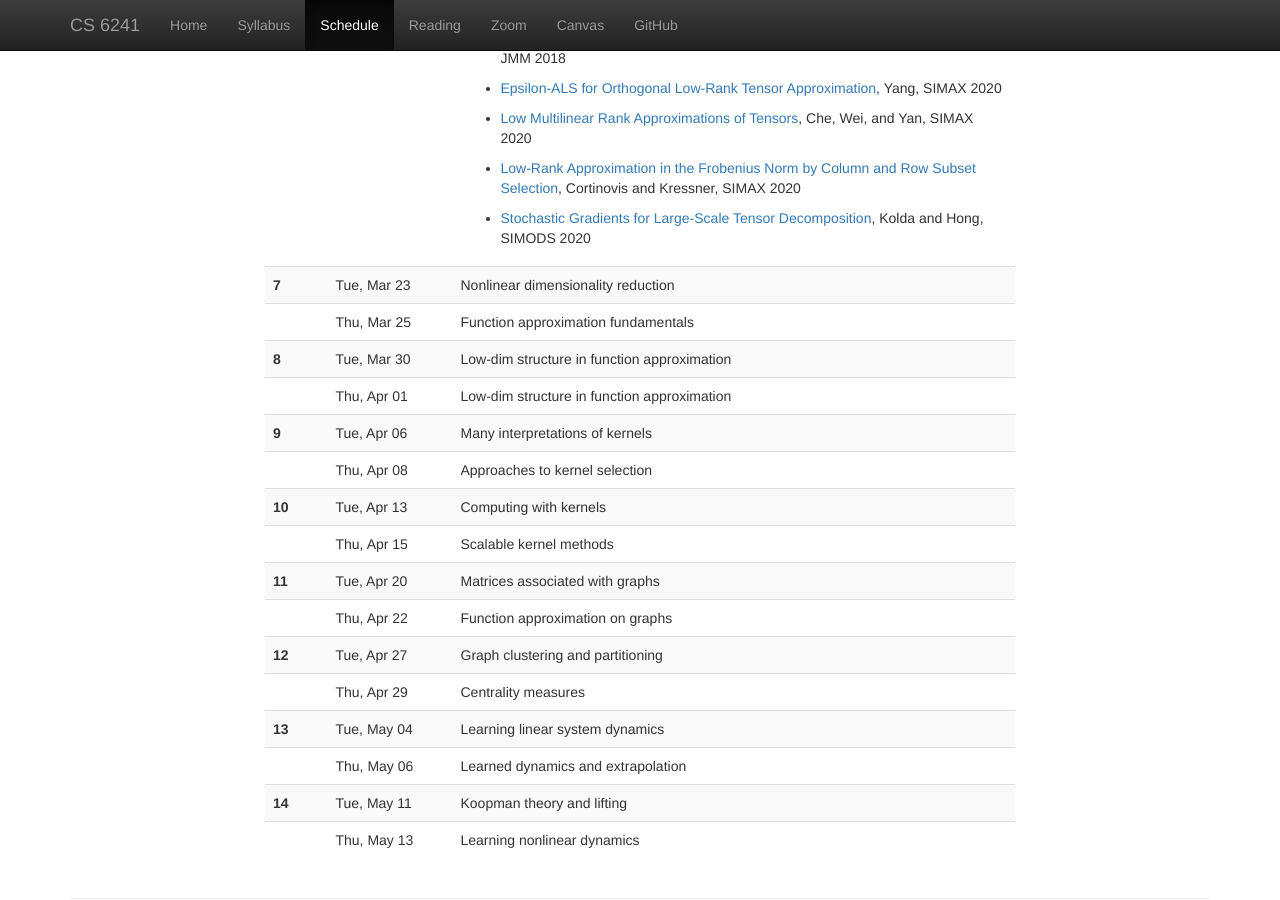
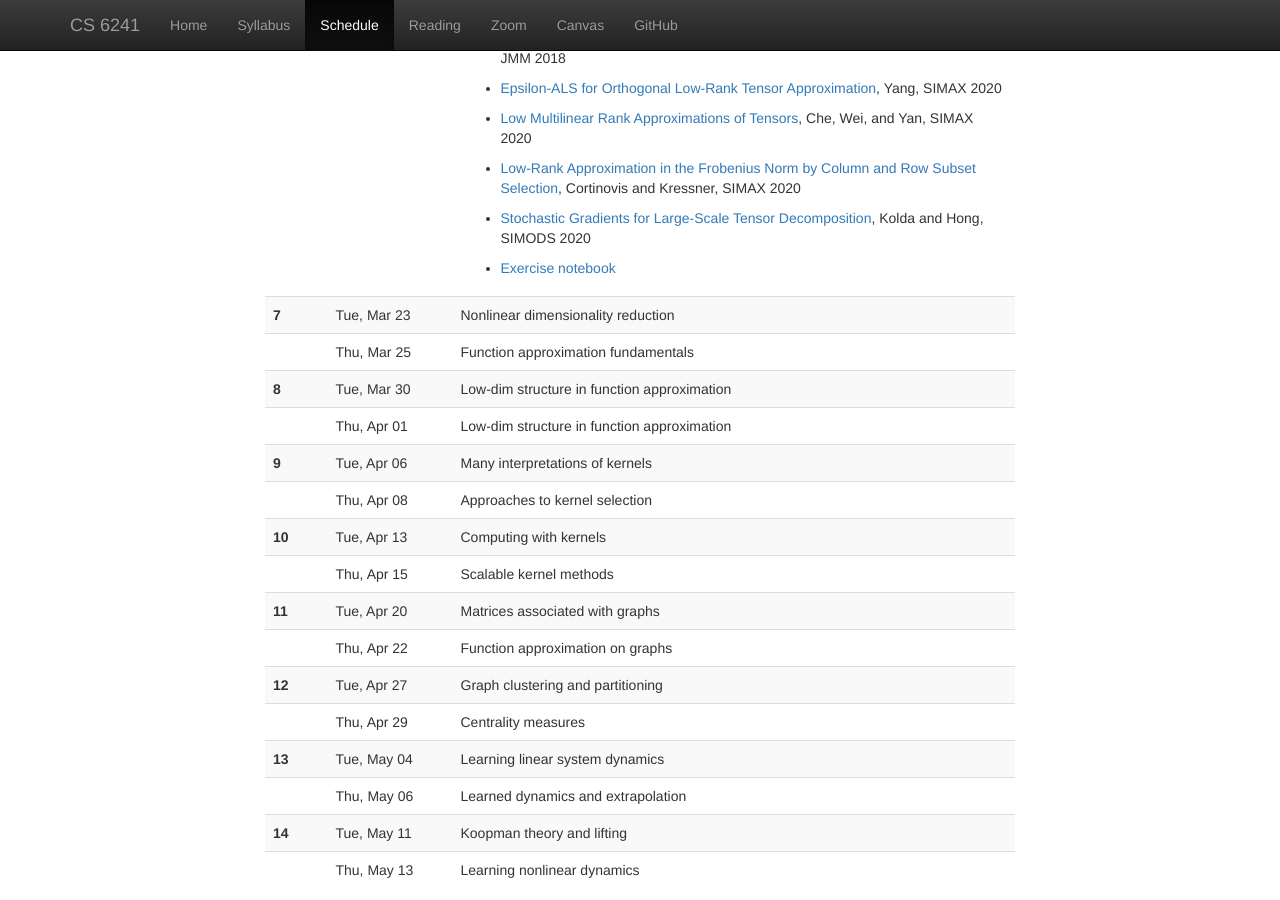
Before and after one commit to dbindel/cs6241-s21, a Jekyll site: the page built from web/schedule.html, in a window 1280 px wide and 900 px high, scrolled down 2255 px. Built offline with Jekyll 4.4.1, drawn with Linux system fonts in a browser that asks for light colours; nearby versions of some CDN libraries.

Commit message:
Add 3/18 notebook.

```diff
--- a/web/_data/lectures.yml
+++ b/web/_data/lectures.yml
@@ -162,6 +162,7 @@
     - "[Stochastic Gradients for Large-Scale Tensor
         Decomposition](https://epubs-siam-org.proxy.library.cornell.edu/doi/abs/10.1137/19M1266265),
         Kolda and Hong, SIMODS 2020"
+    - "[Exercise notebook](meetings/nb-2021-03-18.ipynb)"
 #
 # ==================
 # Week 7
```
Also changed, not shown: 1 other file.
